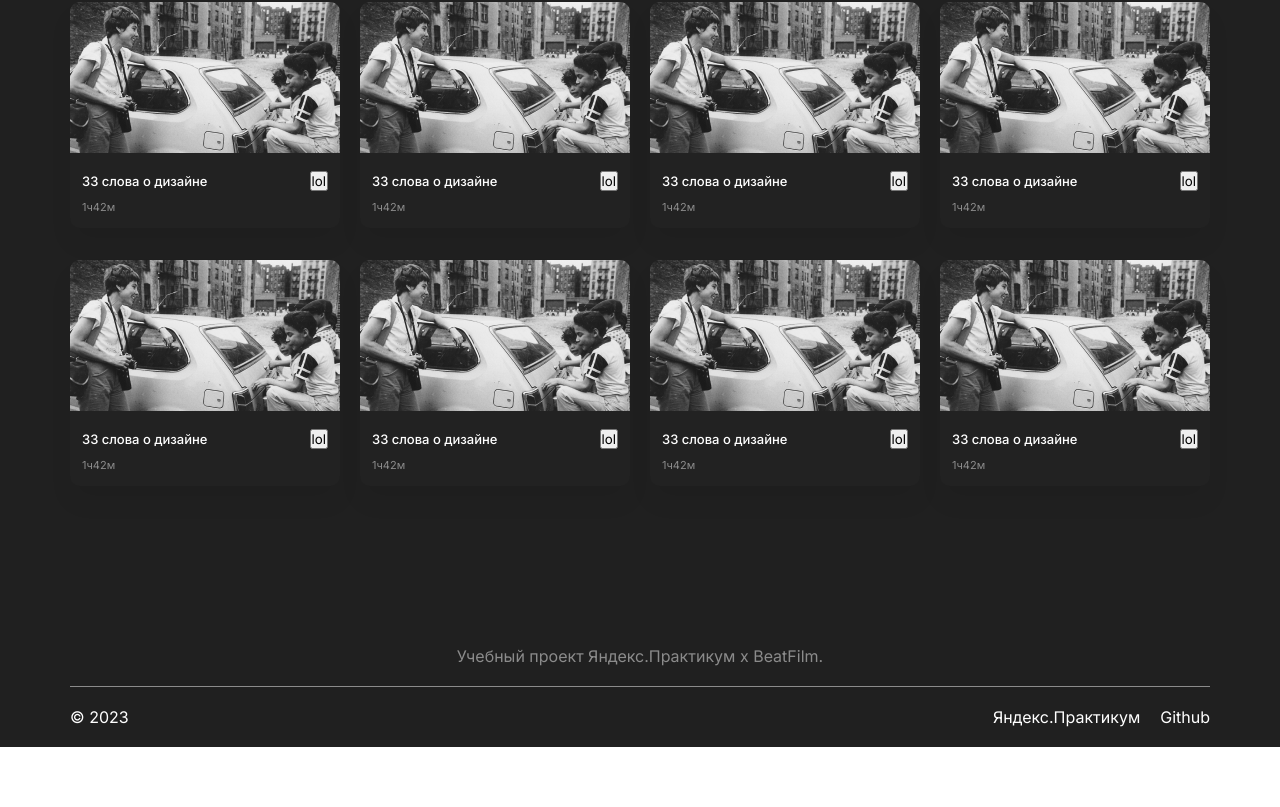
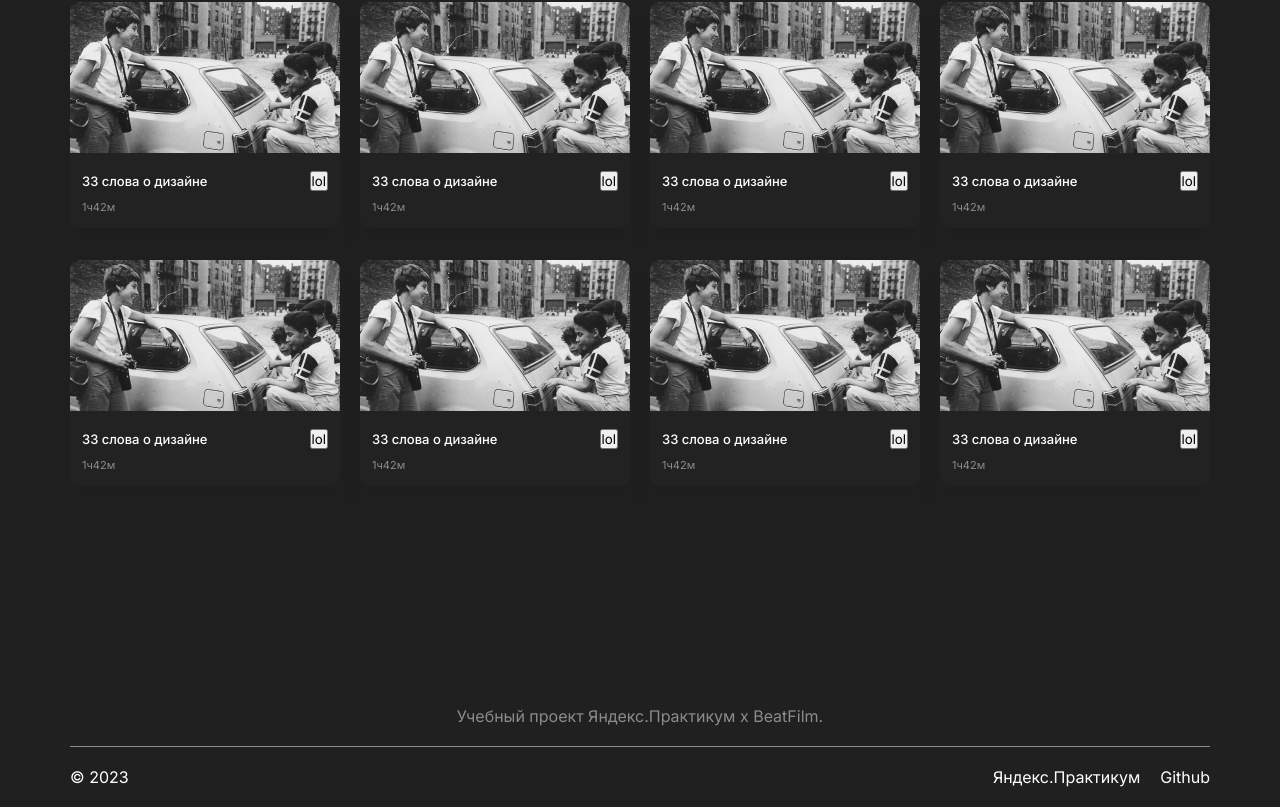
Before and after one commit to vladimir-andrushchenko2/movies-explorer-frontend, a React (Create React App) app: page /saved-movies in a window 1280 px wide. Shown: the part 300-1107 px from the top of the page. Before the commit the page ends 1047 px from the top, so only its background shows below. Built offline with nearby package versions, Linux system fonts and the light colour scheme.

Commit message:
renamed saved movies page

```diff
--- a/src/components/SavedMovies/SavedMovies.css
+++ b/src/components/SavedMovies/SavedMovies.css
@@ -0,0 +1,3 @@
+.saved-movies-page .footer {
+  margin-top: 220px;
+}
--- a/src/components/SavedMovies/SavedMovies.tsx
+++ b/src/components/SavedMovies/SavedMovies.tsx
@@ -6,7 +6,7 @@ import SearchForm from '../Common/SearchForm/SearchForm'
 
 export default function SavedMovies() {
   return (
-    <div className="movies-page container">
+    <div className="saved-movies-page container">
       <Header />
       <SearchForm />
       <MoviesCardList />
```
